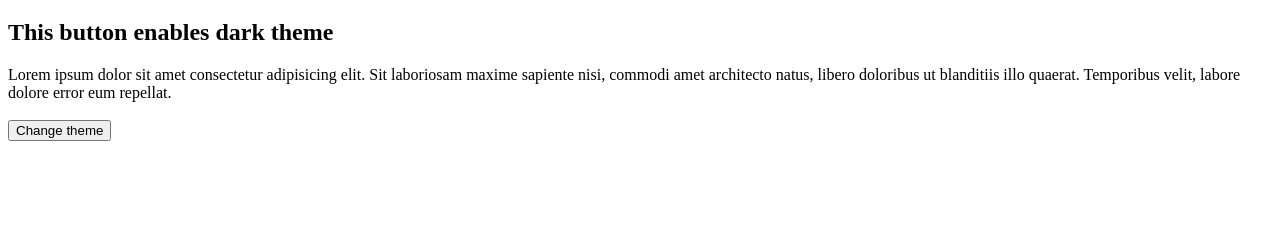
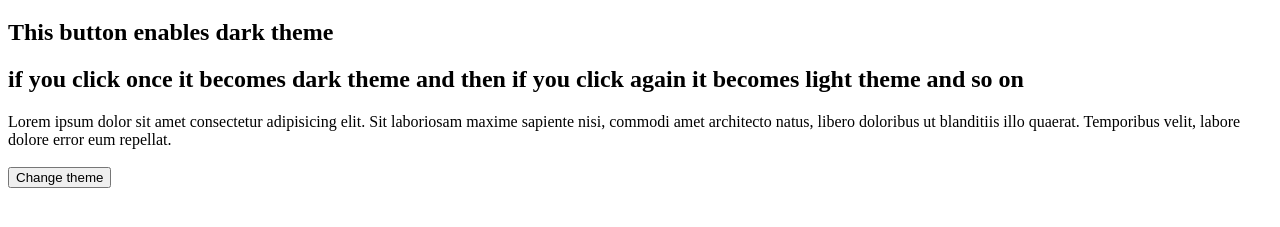
Before and after one commit to HETFADIA/js-bootstrap, a plain HTML site: page themechange.html in a window 1280 px wide. Shown: the part 61-288 px from the top of the page. Drawn offline with Linux system fonts and the light colour scheme.

Commit message:
Update themechange.html

```diff
--- a/themechange.html
+++ b/themechange.html
@@ -9,6 +9,7 @@
 
     <h1>IIT Ropar</h1>
     <h2>This button enables dark theme</h2>
+    <h2>if you click once it becomes dark theme and then if you click again it becomes light theme and so on</h2>
     <div>
         Lorem ipsum dolor sit amet consectetur adipisicing elit. Sit laboriosam maxime sapiente nisi, commodi amet architecto natus, libero doloribus ut blanditiis illo quaerat. Temporibus velit, labore dolore error eum repellat.
 
```
